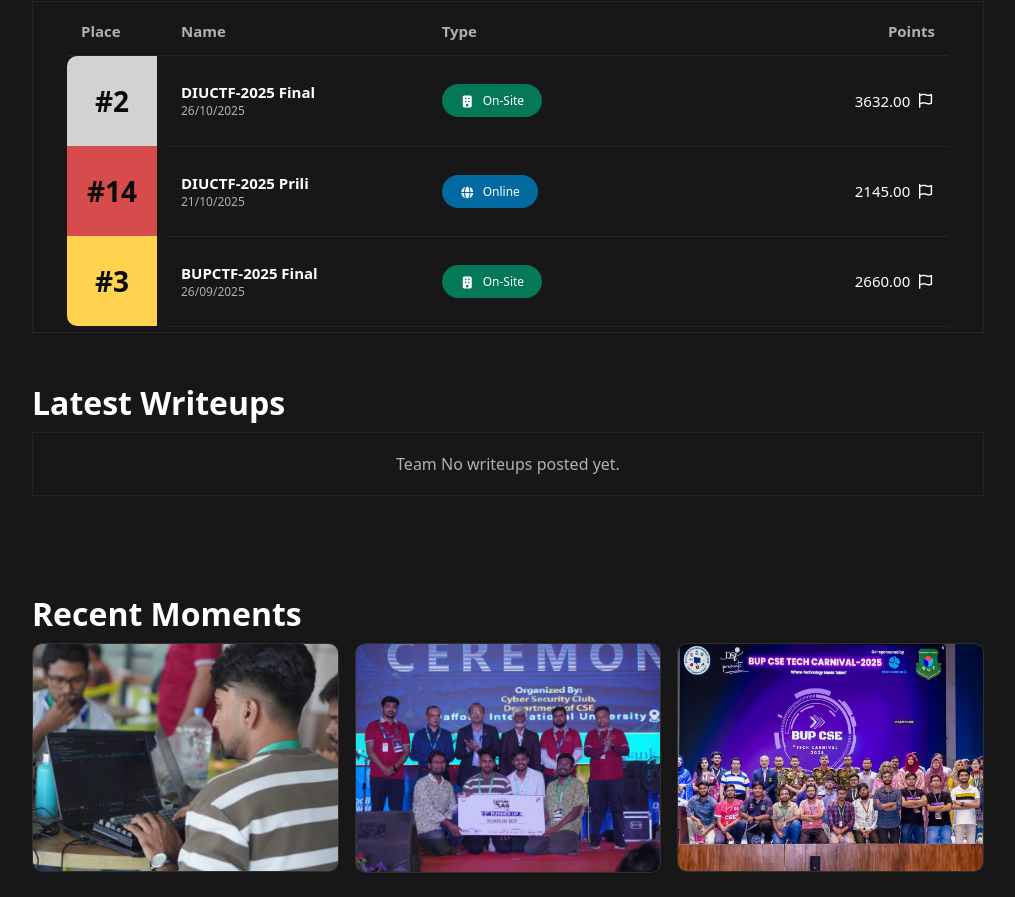
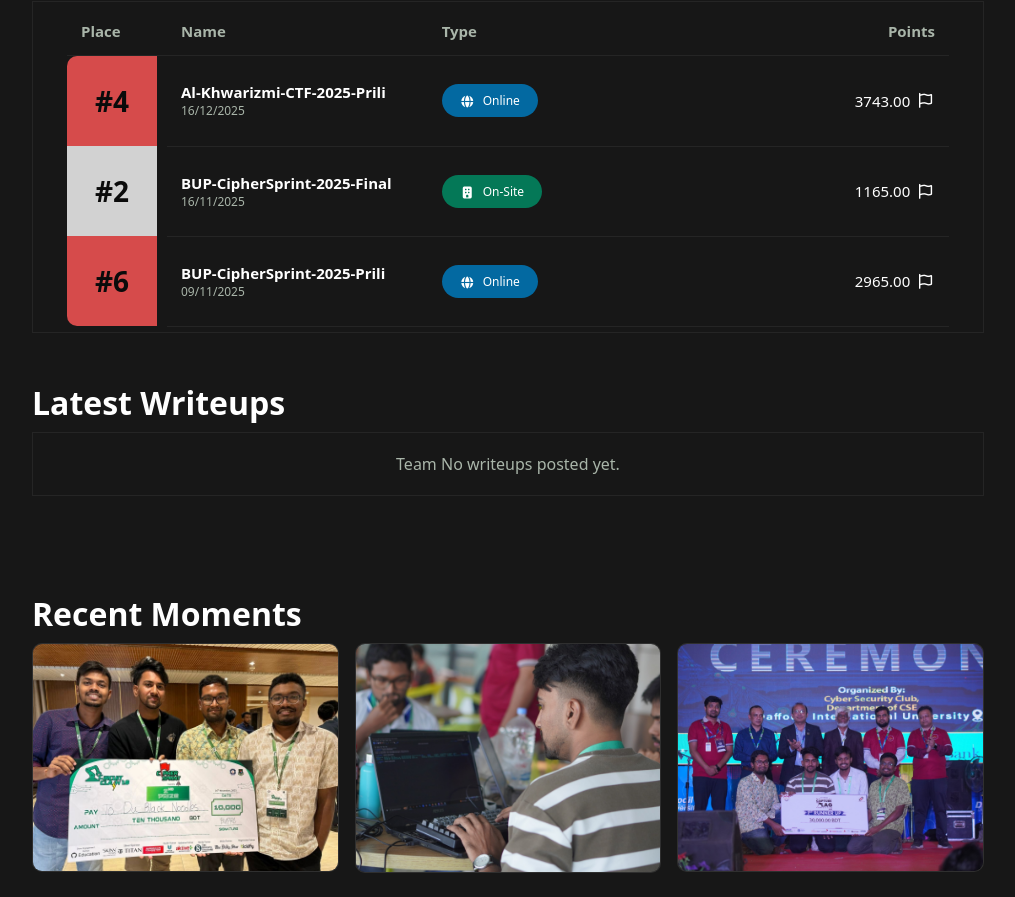
Before and after one commit to Dibbajothy/du-black-noodles, a React (Vite) app: page / in a window 1280 px wide. Shown: the part 675-1572 px from the top of the page, without its empty margins (132-1147 px from the left). Built offline with nearby package versions, Linux system fonts and the light colour scheme; a web font is replaced by a local one.

Commit message:
info update

```diff
--- a/src/data/data.json
+++ b/src/data/data.json
@@ -167,6 +167,30 @@
       "date": "31/12/2024",
       "rating": 3356,
       "link": "https://ctftime.org/event/0"
+    },
+    {
+      "place": 6,
+      "name": "BUP-CipherSprint-2025-Prili",
+      "type": "Online",
+      "date": "09/11/2025",
+      "rating": 2965,
+      "link": "https://No Link"
+    },
+    {
+      "place": 2,
+      "name": "BUP-CipherSprint-2025-Final",
+      "type": "On-Site",
+      "date": "16/11/2025",
+      "rating": 1165,
+      "link": "https://No Link"
+    },
+    {
+      "place": 4,
+      "name": "Al-Khwarizmi-CTF-2025-Prili",
+      "type": "Online",
+      "date": "16/12/2025",
+      "rating": 3743,
+      "link": "https://No Link"
     }
   ],
   "writeups": [],
@@ -206,6 +230,12 @@
       "caption": "1st Runners Up at DIUCTF2025",
       "date": "October 26, 2025",
       "id": 6
+    },
+    {
+      "imageUrl": "/images/gallery/cyphersprint.jpeg",
+      "caption": "2nd Runners Up-CypherSprint-2025",
+      "date": "November 16, 2025",
+      "id": 7
     }
   ]
 }
```
Also changed, not shown: src/pages/Home.jsx (+0 -152 lines), public/images/gallery/cyphersprint.jpeg (added).
